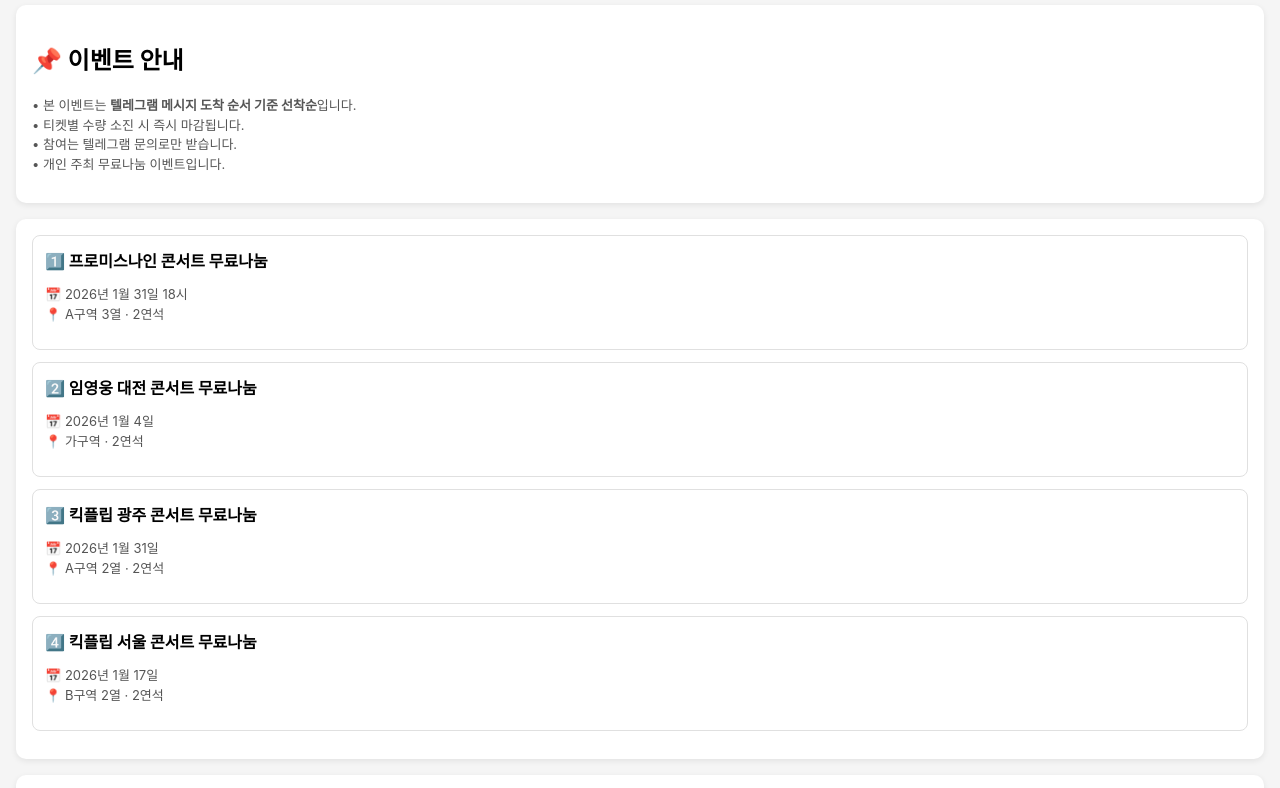
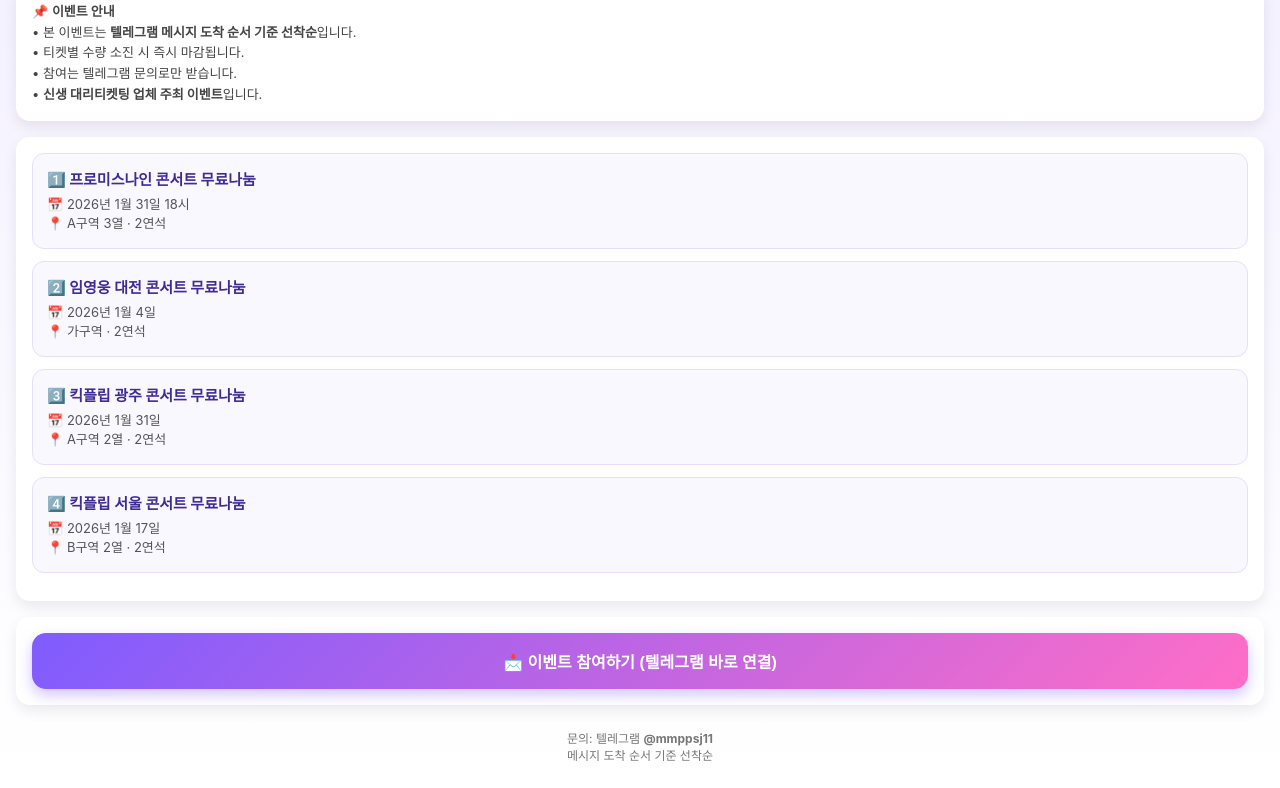
Before and after one commit to gmi89625-hub/event, a plain HTML site: page index.html in a window 1280 px wide. Shown: the part 98-886 px from the top of the page. Drawn offline with Linux system fonts and the light colour scheme.

Commit message:
Update index.html

```diff
--- a/index.html
+++ b/index.html
@@ -3,53 +3,75 @@
 <head>
   <meta charset="UTF-8">
   <meta name="viewport" content="width=device-width, initial-scale=1.0">
-  <title>콘서트 티켓 무료나눔 이벤트</title>
+  <title>콘서트 티켓 무료나눔</title>
+
   <style>
     body {
-      font-family: -apple-system, BlinkMacSystemFont, "Segoe UI", Roboto, sans-serif;
-      background: #f5f5f5;
       margin: 0;
       padding: 16px;
+      font-family: -apple-system, BlinkMacSystemFont, "Segoe UI", Roboto, sans-serif;
+      background: linear-gradient(180deg, #f3f0ff, #ffffff);
     }
+
     h1 {
       text-align: center;
+      color: #4b2ca3;
       margin-bottom: 20px;
+      font-size: 22px;
     }
+
     .box {
-      background: #fff;
-      border-radius: 10px;
+      background: #ffffff;
+      border-radius: 14px;
       padding: 16px;
       margin-bottom: 16px;
-      box-shadow: 0 2px 6px rgba(0,0,0,0.08);
+      box-shadow: 0 6px 14px rgba(0,0,0,0.08);
     }
+
+    .notice {
+      font-size: 13px;
+      color: #444;
+      line-height: 1.6;
+    }
+
     .ticket {
-      border: 1px solid #e0e0e0;
-      border-radius: 8px;
-      padding: 12px;
+      background: #faf8ff;
+      border: 1px solid #e6ddff;
+      border-radius: 12px;
+      padding: 14px;
       margin-bottom: 12px;
     }
+
     .ticket h3 {
       margin: 0 0 6px 0;
-      font-size: 16px;
+      font-size: 15px;
+      color: #3f2b96;
     }
-    .small {
+
+    .ticket p {
+      margin: 0;
       font-size: 13px;
       color: #555;
       line-height: 1.5;
     }
-    button {
+
+    .btn {
       width: 100%;
-      padding: 14px;
+      padding: 16px;
       border: none;
-      border-radius: 8px;
-      font-size: 15px;
+      border-radius: 14px;
+      font-size: 16px;
       font-weight: bold;
+      color: #fff;
+      background: linear-gradient(135deg, #7f5cff, #ff6ec7);
       cursor: pointer;
+      box-shadow: 0 6px 14px rgba(127,92,255,0.35);
     }
-    .tg-btn {
-      background: #2AABEE;
-      color: #fff;
+
+    .btn:active {
+      transform: scale(0.98);
     }
+
     footer {
       text-align: center;
       font-size: 12px;
@@ -64,19 +86,19 @@
 <h1>🎫 콘서트 티켓 무료나눔</h1>
 
 <div class="box">
-  <h2>📌 이벤트 안내</h2>
-  <p class="small">
+  <div class="notice">
+    📌 <strong>이벤트 안내</strong><br>
     • 본 이벤트는 <strong>텔레그램 메시지 도착 순서 기준 선착순</strong>입니다.<br>
     • 티켓별 수량 소진 시 즉시 마감됩니다.<br>
     • 참여는 텔레그램 문의로만 받습니다.<br>
-    • 개인 주최 무료나눔 이벤트입니다.
-  </p>
+    • <strong>신생 대리티켓팅 업체 주최 이벤트</strong>입니다.
+  </div>
 </div>
 
 <div class="box">
   <div class="ticket">
     <h3>1️⃣ 프로미스나인 콘서트 무료나눔</h3>
-    <p class="small">
+    <p>
       📅 2026년 1월 31일 18시<br>
       📍 A구역 3열 · 2연석
     </p>
@@ -84,7 +106,7 @@
 
   <div class="ticket">
     <h3>2️⃣ 임영웅 대전 콘서트 무료나눔</h3>
-    <p class="small">
+    <p>
       📅 2026년 1월 4일<br>
       📍 가구역 · 2연석
     </p>
@@ -92,7 +114,7 @@
 
   <div class="ticket">
     <h3>3️⃣ 킥플립 광주 콘서트 무료나눔</h3>
-    <p class="small">
+    <p>
       📅 2026년 1월 31일<br>
       📍 A구역 2열 · 2연석
     </p>
@@ -100,7 +122,7 @@
 
   <div class="ticket">
     <h3>4️⃣ 킥플립 서울 콘서트 무료나눔</h3>
-    <p class="small">
+    <p>
       📅 2026년 1월 17일<br>
       📍 B구역 2열 · 2연석
     </p>
@@ -108,17 +130,13 @@
 </div>
 
 <div class="box">
-  <button class="tg-btn" onclick="location.href='https://t.me/mmppsj11'">
+  <button class="btn" onclick="location.href='https://t.me/mmppsj11'">
     📩 이벤트 참여하기 (텔레그램 바로 연결)
   </button>
-  <p class="small" style="margin-top:8px;">
-    버튼 클릭 시 텔레그램 <strong>@mmppsj11</strong> 채팅으로 이동합니다.<br>
-    메시지 도착 순서 기준 선착순입니다.
-  </p>
 </div>
 
 <footer>
-  문의 및 참여: 텔레그램 <strong>@mmppsj11</strong><br>
+  문의: 텔레그램 <strong>@mmppsj11</strong><br>
   메시지 도착 순서 기준 선착순
 </footer>
 
```
